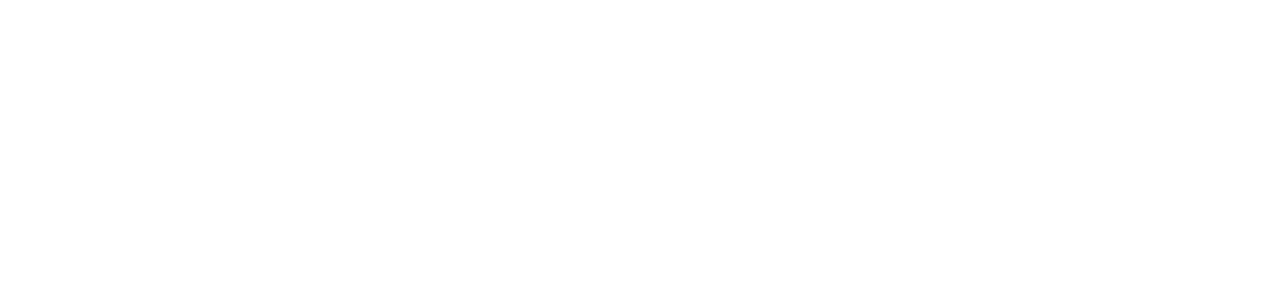
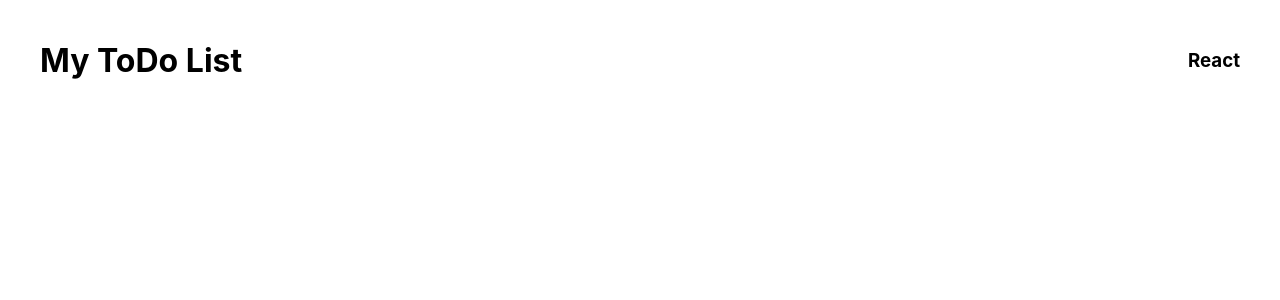
Before and after one commit to YS739/React_ToDoList_Again, a React (Create React App) app: page / in a window 1280 px wide. Shown: the top 300 px of the page. Built offline with nearby package versions, Linux system fonts and the light colour scheme.

Commit message:
done header

```diff
--- a/src/App.js
+++ b/src/App.js
@@ -1,7 +1,12 @@
 import React from "react";
+import Header from "./components/header/Header";
 
 const App = () => {
-  return <div></div>;
+  return (
+    <div>
+      <Header></Header>
+    </div>
+  );
 };
 
 export default App;
--- a/src/components/header/Header.jsx
+++ b/src/components/header/Header.jsx
@@ -0,0 +1,12 @@
+import "./style.css";
+
+function Header(props) {
+  return (
+    <div className="header">
+      <h1>My ToDo List</h1>
+      <h3>React</h3>
+    </div>
+  );
+}
+
+export default Header;
--- a/src/components/header/style.css
+++ b/src/components/header/style.css
@@ -0,0 +1,10 @@
+.header {
+  max-width: 1200px;
+  min-width: 800px;
+  display: flex;
+  flex-direction: row;
+  justify-content: space-between;
+  align-items: center;
+
+  margin: 20px 40px;
+}
```
Also changed, not shown: src/components/addToDo/AddToDo.jsx (added), src/components/addToDo/style.css (added), src/components/customButton/CustomButton.jsx (added), src/components/customButton/style.css (added).
